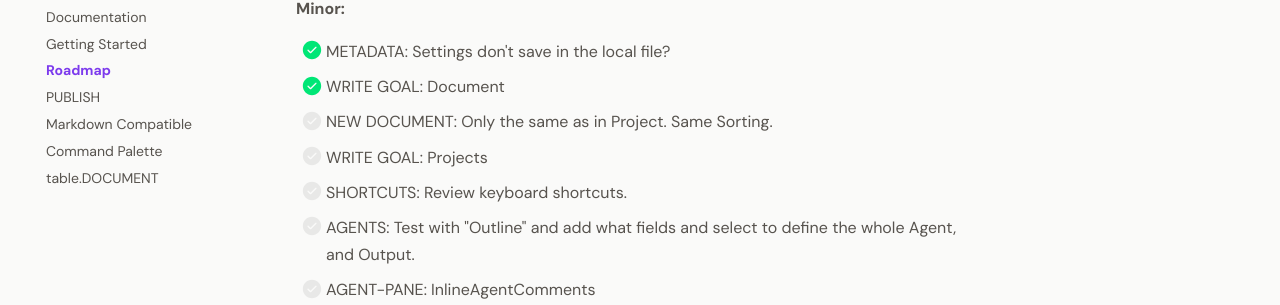
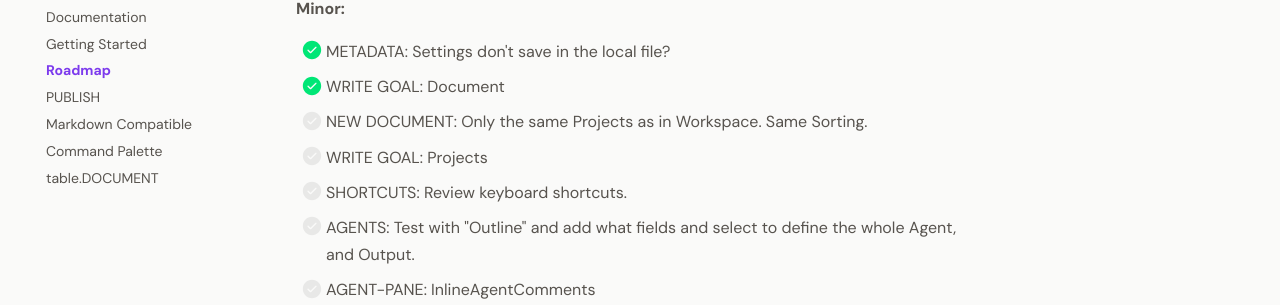
Before and after one commit to larssonhthomas-afk/writebase-docs, an MkDocs documentation site: the page built from docs/009-roadmap.md, in a window 1280 px wide and 900 px high, scrolled down 782 px. Shown: the part 149-454 px from the top of the window. Built offline with MkDocs 1.6.1 and Material for MkDocs 9.7.7, drawn with Linux system fonts in a browser that asks for light colours; some web fonts are replaced.

Commit message:
Update 009-roadmap.md

```diff
--- a/docs/009-roadmap.md
+++ b/docs/009-roadmap.md
@@ -38,7 +38,7 @@ This Backlog has a priority 1-3.
 
 - [x] METADATA: Settings don't save in the local file?
 - [x] WRITE GOAL: Document
-- [ ] NEW DOCUMENT: Only the same as in Project. Same Sorting.
+- [ ] NEW DOCUMENT: Only the same Projects as in Workspace. Same Sorting.
 - [ ] WRITE GOAL: Projects
 - [ ] SHORTCUTS: Review keyboard shortcuts.
 - [ ] AGENTS: Test with "Outline" and add what fields and select to define the whole Agent, and Output.
```
